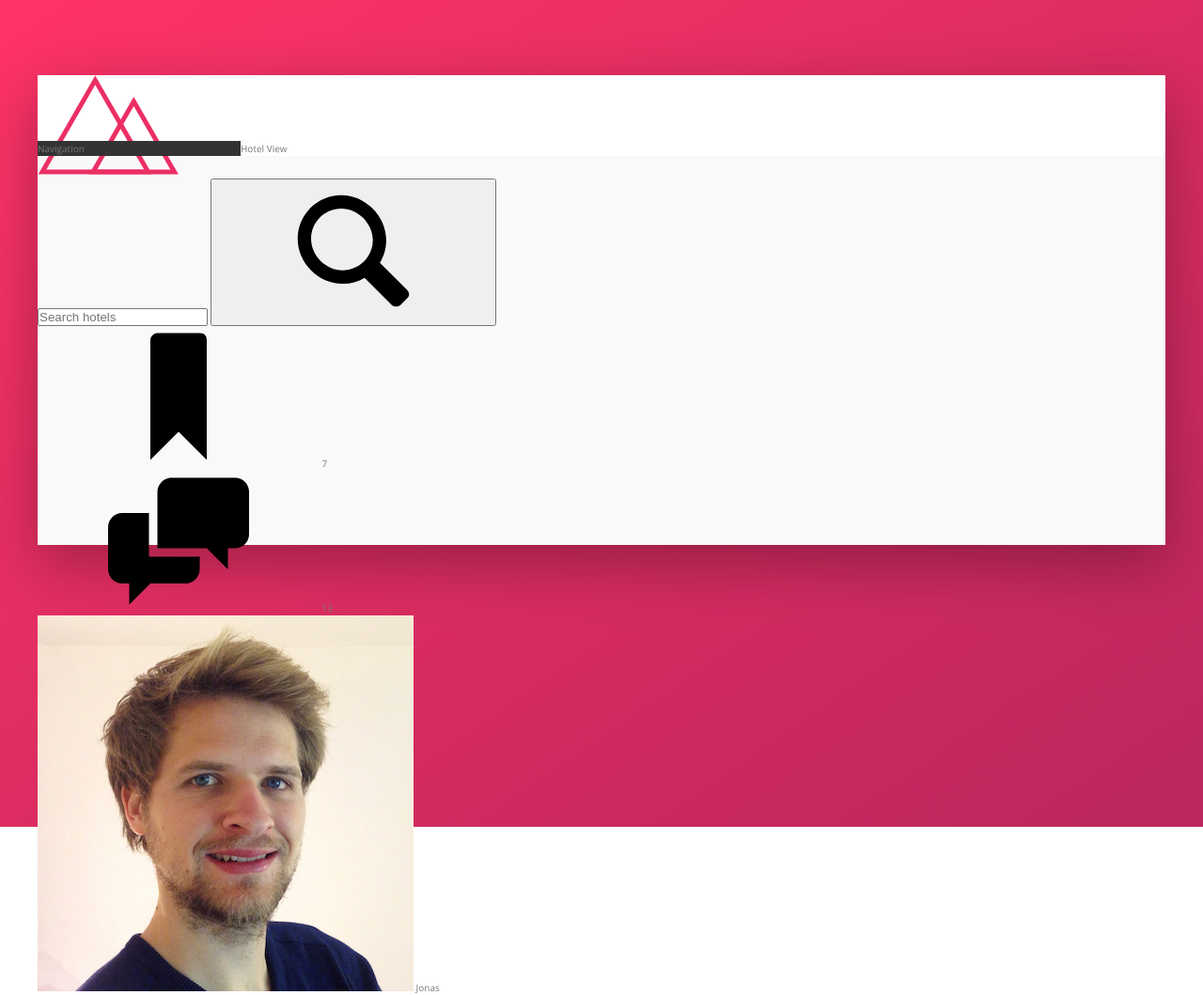
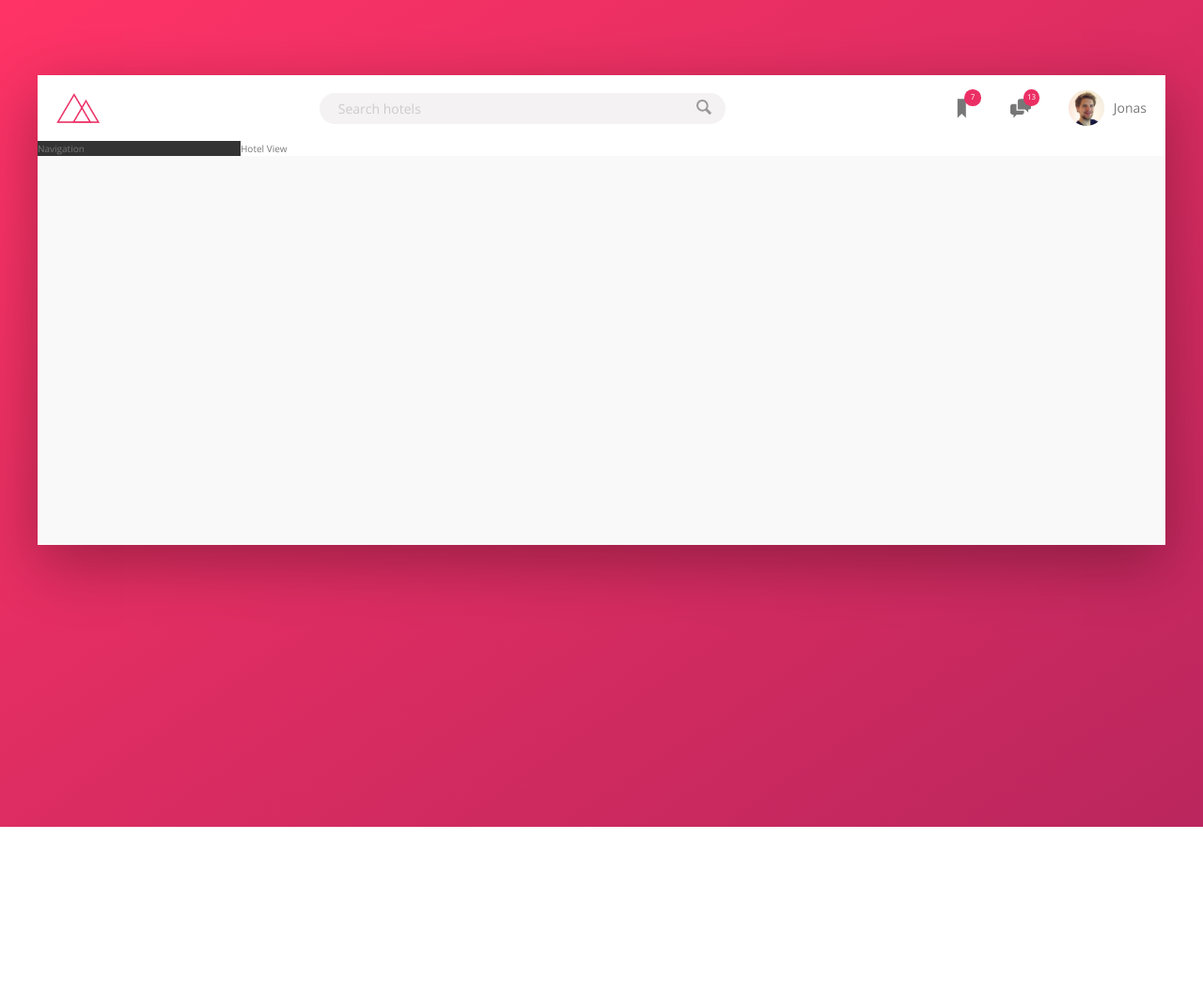
Before and after one commit to AllyssonAlas/trillo, a website: page index.html in a window 1280 px wide. Shown: the whole page at 94% size. After the commit the page ends 880 px from the top, so only its background shows below. Drawn offline with nearby package versions, Linux system fonts and the light colour scheme.

Commit message:
styling the header

```diff
--- a/sass/_components.scss
+++ b/sass/_components.scss
@@ -0,0 +1,115 @@
+/////////////////////////////////////////////////////////////
+// LOGO
+.logo {
+  height: 3.24rem;
+  margin-left: 2rem;
+}
+
+/////////////////////////////////////////////////////////////
+// SEARCH BOX
+.search {
+  flex: 0 0 40%;
+
+  display: flex;
+  align-items: center;
+  justify-content: center;
+
+  &__input {
+    font-family: inherit;
+    font-size: inherit;
+    color: inherit;
+    background-color: var(--color-grey-light-2);
+    border: none;
+    padding: 0.7rem 2rem;
+    border-radius: 100px;
+    width: 90%;
+    transition: all 0.2s;
+    margin-right: -3.25rem;
+
+    &:focus {
+      outline: none;
+      width: 100%;
+      background-color: var(--color-grey-light-3);
+    }
+
+    &::placeholder {
+      font-weight: 100;
+      color: var(--color-grey-light-4);
+    }
+  }
+
+  &__input:focus + &__button {
+    background-color: var(--color-grey-light-3);
+  }
+
+  &__button {
+    border: none;
+    background-color: var(--color-grey-light-2);
+
+    &:focus {
+      outline: none;
+    }
+
+    &:active {
+      transform: translateY(2px);
+    }
+  }
+
+  &__icon {
+    height: 2rem;
+    width: 2rem;
+
+    fill: var(--color-grey-dark-3);
+  }
+}
+
+/////////////////////////////////////////////////////////////
+// USER NAVIGATION
+.user-nav {
+  display: flex;
+  align-items: center;
+  align-self: stretch;
+
+  & > * {
+    padding: 0 2rem;
+    cursor: pointer;
+    height: 100%;
+    display: flex;
+    align-items: center;
+  }
+
+  & > *:hover {
+    background-color: var(--color-grey-light-2);
+  }
+
+  &__icon-box {
+    position: relative;
+  }
+
+  &__icon {
+    height: 2.25rem;
+    width: 2.25rem;
+    fill: var(--color-grey-dark-2);
+  }
+
+  &__notification {
+    font-size: 0.8rem;
+    height: 1.75rem;
+    width: 1.75rem;
+    border-radius: 50%;
+    background-color: var(--color-primary);
+    color: rgba(255, 255, 255, 1);
+    position: absolute;
+    top: 1.5rem;
+    right: 1.1rem;
+    display: flex;
+    justify-content: center;
+    align-items: center;
+  }
+
+  &__user-photo {
+    height: 3.75rem;
+    border-radius: 50%;
+    margin-right: 1rem;
+  }
+}
--- a/sass/_layout.scss
+++ b/sass/_layout.scss
@@ -8,9 +8,13 @@
 }
 
 .header {
+  font-size: 1.4rem;
   height: 7rem;
   background-color: rgba(255, 255, 255, 1);
   border-bottom: var(--color-grey-light-2);
+  display: flex;
+  justify-content: space-between;
+  align-items: center;
 }
 
 .content {
```
Also changed, not shown: css/style.css.
